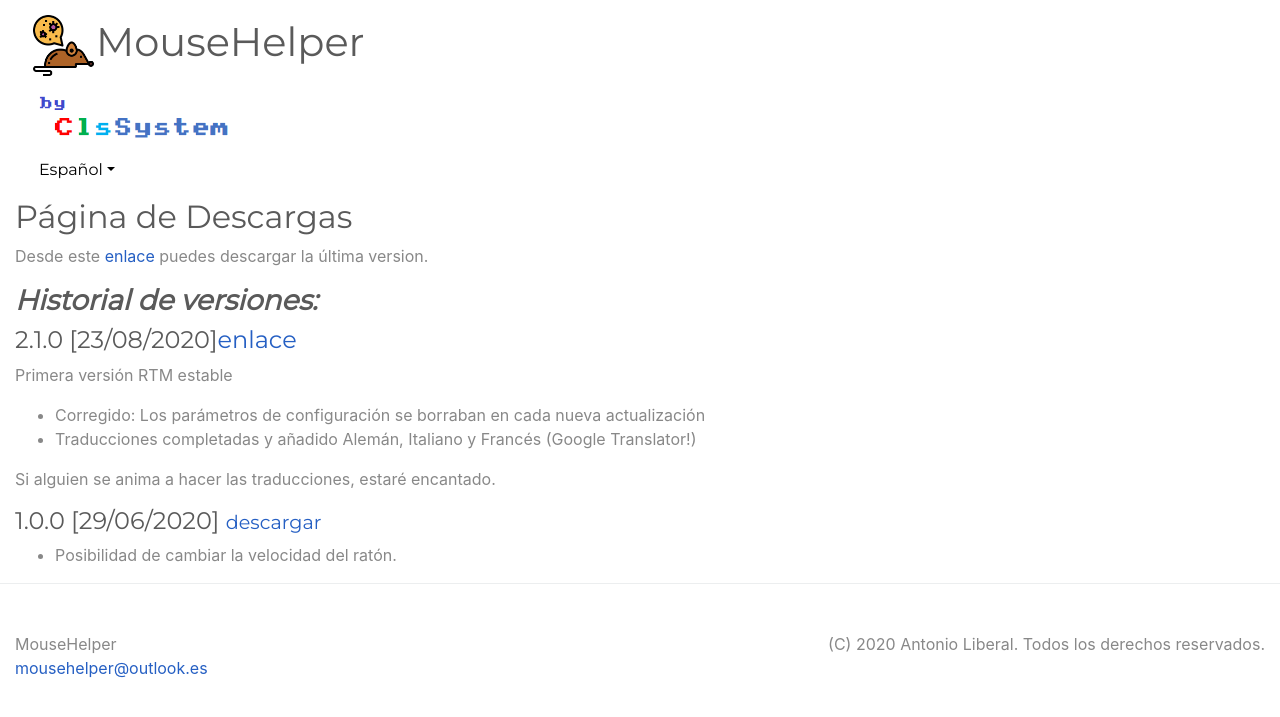
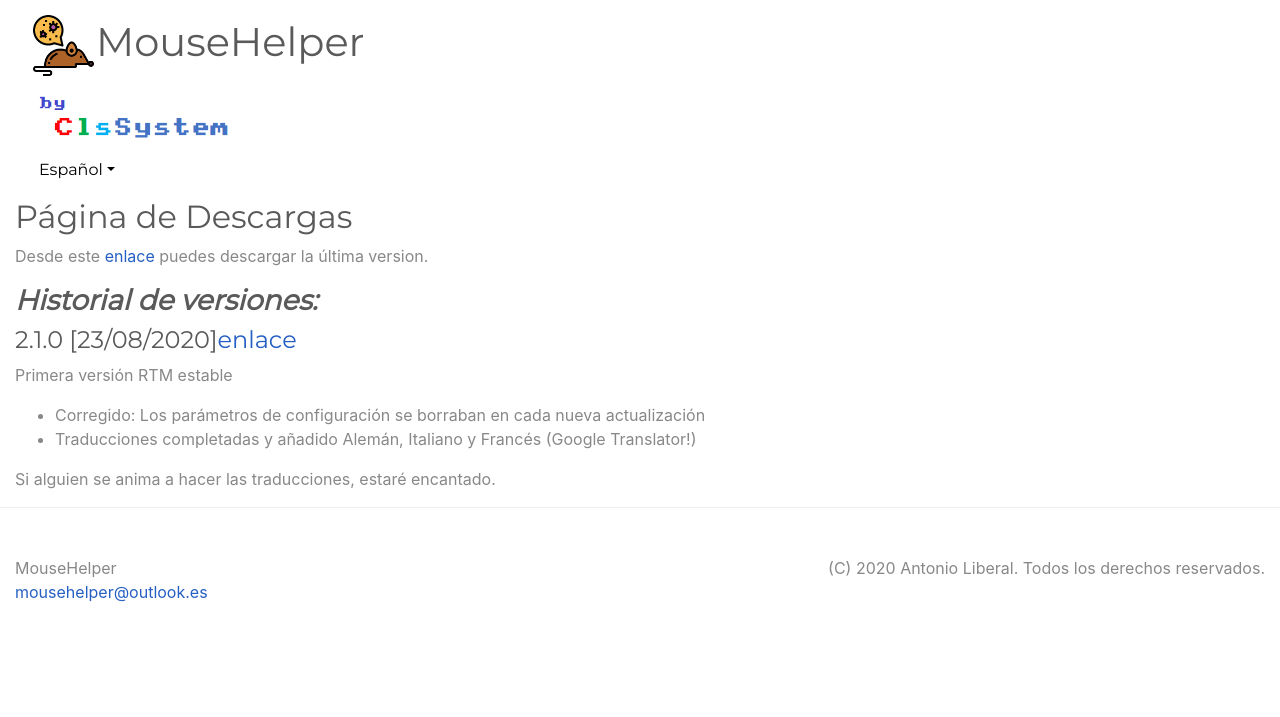
Before and after one commit to clssystem/MouseHelperWeb, a Jekyll site: the page built from download.md, in a window 1280 px wide. Shown: the top 717 px of the page. Built offline with Jekyll 4.4.1, drawn with Linux system fonts in a browser that asks for light colours; a style sheet for code colours, icons or effects is not loaded.

Commit message:
Update download.md

```diff
--- a/download.md
+++ b/download.md
@@ -2,19 +2,14 @@
 layout: page
 title: "Página de Descargas"
 ---
-Desde este [enlace](https://github.com/clssystem/MouseHelperReleases/releases/latest/download/Setup.msi) puedes descargar la última version.
+Desde este [enlace](https://github.com/clssystem/MouseHelperReleases/releases/latest/download/MouseHelperSetup.exe) puedes descargar la última version.
 
 ### <b><i>Historial de versiones:</i></b>
 
-#### 2.1.0 [23/08/2020][enlace](https://github.com/clssystem/MouseHelperReleases/releases/download/v2.1.0/Setup.msi)
+#### 2.1.0 [23/08/2020][enlace](https://github.com/clssystem/MouseHelperReleases/releases/download/v2.1.0/MouseHelperSetup.exe)
 
 Primera versión RTM estable
 - Corregido: Los parámetros de configuración se borraban en cada nueva actualización
 - Traducciones completadas y añadido Alemán, Italiano y Francés (Google Translator!)
 
 Si alguien se anima a hacer las traducciones, estaré encantado.
-
-
-#### 1.0.0 [29/06/2020] <span class="small">[descargar](https://drive.google.com/file/d/10QkAi7HHbt9kZ1G2XhPkdXRm9O1qVh7V/view?usp=sharing)</span>
-
-- Posibilidad de cambiar la velocidad del ratón.
```
